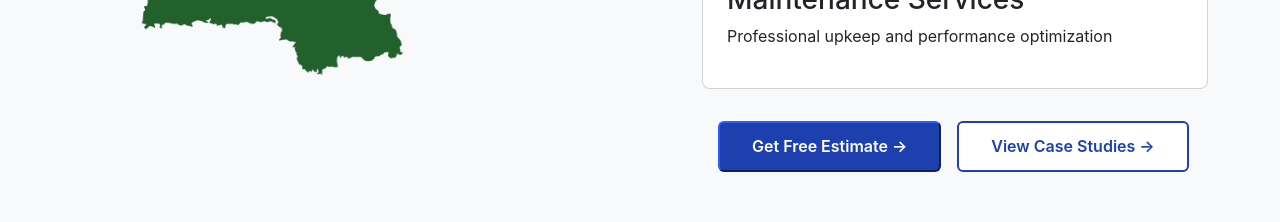
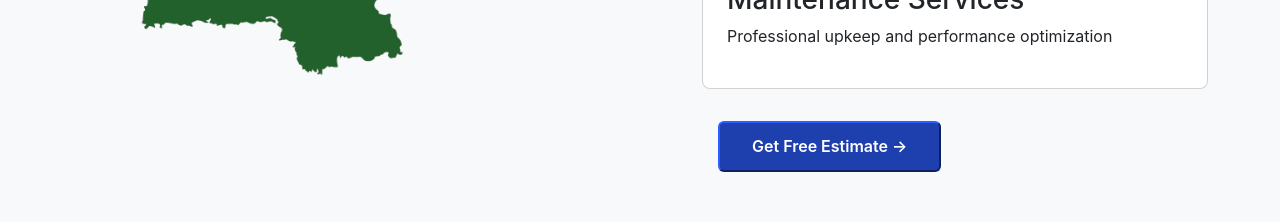
Before and after one commit to 1stN00B/solarmax, a React (Create React App) app: page / in a window 1280 px wide. Shown: the part 1180-1402 px from the top of the page. Built offline with nearby package versions, Linux system fonts and the light colour scheme.

Commit message:
footer css update

```diff
--- a/src/App.css
+++ b/src/App.css
@@ -540,18 +540,6 @@ body {
   box-shadow: 0 5px 15px rgb(250, 250, 250);
 }
 
-.solar-btn.secondary {
-  background: white;
-  color: #1e40af;
-  border: 2px solid #1e40af;
-}
-
-.solar-btn.secondary:hover {
-  background-color: #1e40af;
-  color: #ffffff;
-  box-shadow: 0 5px 15px rgb(191, 191, 191);
-}
-
 /* Location Pointer */
 .location-pointer {
   position: absolute;
@@ -1500,7 +1488,7 @@ body {
 
   .footer-grid {
     grid-template-columns: repeat(2,1fr);
-    gap: 2.3rem;
+    gap: 2rem;
   }
 
   .footer-bottom {
--- a/src/components/Main.jsx
+++ b/src/components/Main.jsx
@@ -122,7 +122,6 @@ export default function Main() {
 
             <div className="solar-cta">
               <button className="solar-btn primary">Get Free Estimate →</button>
-              <button className="solar-btn secondary">View Case Studies →</button>
             </div>
           </div>
         </div>
```
